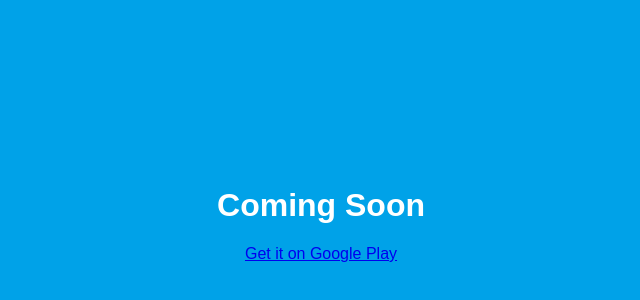
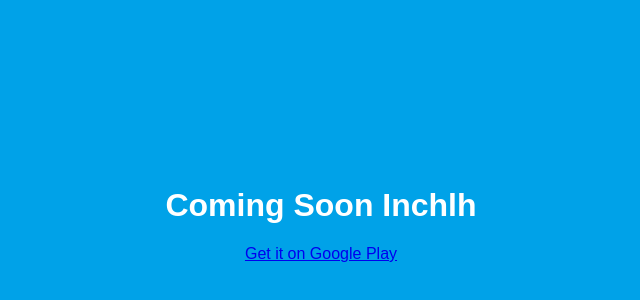
Before and after one commit to teknapya/smaart_way, a plain HTML site: page index.html in a window 1280 px wide. Shown: the part 186-486 px from the top of the page, without its empty margins (319-959 px from the left). Drawn offline with Linux system fonts and the light colour scheme.

Commit message:
Update index.html

```diff
--- a/index.html
+++ b/index.html
@@ -35,7 +35,7 @@
 </head>
 <body>
     <div class="container">
-        <h1>Coming Soon</h1>
+        <h1>Coming Soon Inchlh</h1>
              <div id="store-link">
 
             <a href="https://play.google.com/store/apps/details?id=com.study.smaartway" target="_blank">Get it on Google Play</a>
```
